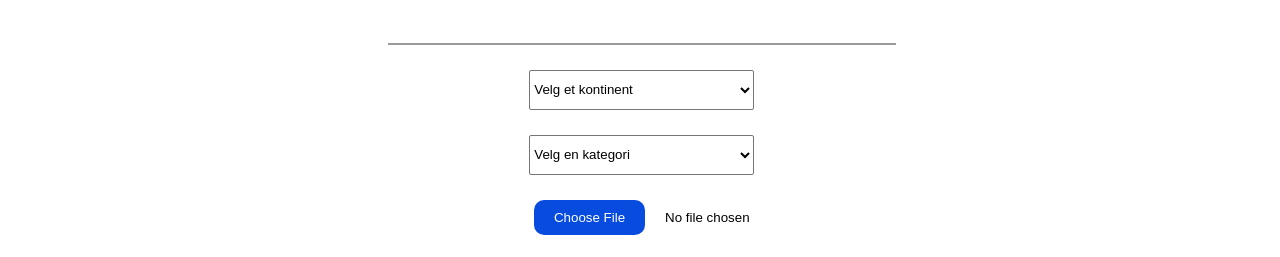
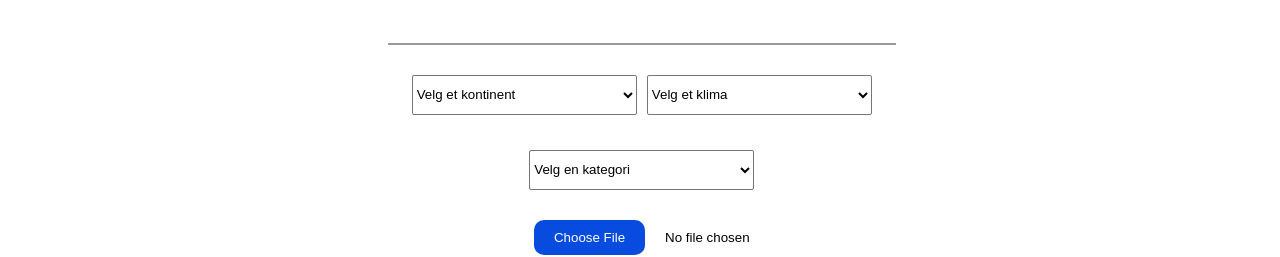
Before and after one commit to Tobiazo/travelapp, a React (Create React App) app in the folder client/travelapp/: page /newDestination in a window 1280 px wide. Shown: the part 515-772 px from the top of the page. Built offline with nearby package versions, Linux system fonts and the light colour scheme.

Commit message:
La til climate og fjernet rating fra DB

```diff
--- a/client/travelapp/src/pages/NewDestination.jsx
+++ b/client/travelapp/src/pages/NewDestination.jsx
@@ -8,6 +8,7 @@ const NewDestination = () => {
   const [destination_name, setDestinationName] = useState("");
   const [destination_contry, setDestinationCountry] = useState("");
   const [destination_continent, setDestinationContinent] = useState("");
+  const [destination_climate, setDestinationClimate] = useState("");
   const [ShortDescription, setShortDescription] = useState("");
   const [longDescription, setLongDescription] = useState("");
   const [uploaded, setUploaded] = useState(false);
@@ -59,6 +60,7 @@ const NewDestination = () => {
     formdata.append("destination_name", destination_name);
     formdata.append("destination_contry", destination_contry);
     formdata.append("destination_continent", destination_continent);
+    formdata.append("destination_climate", destination_climate);
     formdata.append("ShortDescription", ShortDescription);
     formdata.append("longDescription", longDescription);
     formdata.append("author", destinationAuthor);
@@ -149,6 +151,15 @@ const NewDestination = () => {
                         <option value="Afrika">Afrika </option>
                         <option value="Oseania">Oseania</option>
                       </select>
+                      <select
+                        class="select"
+                        onChange={(e) => setDestinationClimate(e.target.value)}
+                      >
+                        <option value="">Velg et klima</option>
+                        <option value="Varmt">Varmt </option>
+                        <option value="Kaldt">Kaldt </option>
+                        <option value="Temperert">Temperert </option>
+                      </select>
                     </div>
                     <div class="form-group">
                       <select class="select" onChange={handleSelect} value="">
--- a/client/travelapp/src/styles/Forside.css
+++ b/client/travelapp/src/styles/Forside.css
@@ -22,7 +22,7 @@
   padding: 5px;
   position: fixed;
   right: 0;
-  top: 72px;
+  top: 10%;
   margin-right: -5px;
   z-index: 100;
 }
--- a/client/travelapp/src/styles/NewDestination.css
+++ b/client/travelapp/src/styles/NewDestination.css
@@ -167,6 +167,7 @@ button {
   background-color: white;
   box-shadow: 0 2px 0 white;
   border-radius: 2px;
+  margin: 1%;
 
   &_expand {
     width: 0;
```
Also changed, not shown: 1 other file (tests, documents, lock files or other folders).
